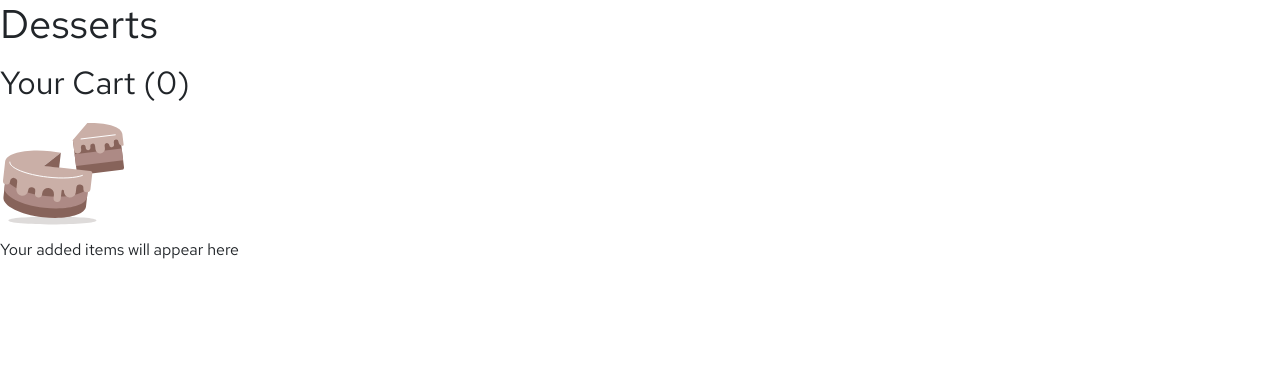
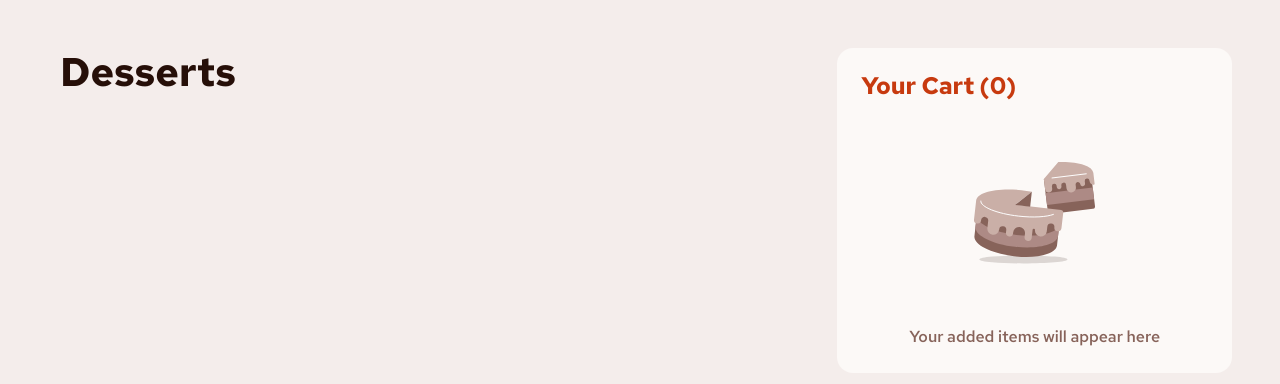
Before and after one commit to Marvin-Figueroa/product-list-with-cart, a website: page index.html in a window 1280 px wide. Drawn offline with nearby package versions, Linux system fonts and the light colour scheme.

Commit message:
Implement basic grid

```diff
--- a/index.html
+++ b/index.html
@@ -12,16 +12,24 @@
     <link rel="stylesheet" href="css/custom.min.css" />
     <title>Frontend Mentor | Product list with cart</title>
   </head>
-  <body>
-    <main>
-      <section>
-        <h1>Desserts</h1>
+  <body class="bg-rose-light-100 p-4 p-md-5">
+    <main class="row p-0 container-xxl mx-auto">
+      <section class="col-12 col-md-8">
+        <h1 class="fw-bold text-rose-light-900 mb-4">Desserts</h1>
         <ul id="product-list"></ul>
       </section>
-      <aside>
-        <h2>Your Cart (<span id="cart-items-count">0</span>)</h2>
-        <img src="assets/images/illustration-empty-cart.svg" alt="" />
-        <p>Your added items will appear here</p>
+      <aside class="col-12 col-md-4 bg-rose-light-50 rounded-4 p-4">
+        <h2 class="fw-bold text-sunset-red fs-4 m-0">
+          Your Cart (<span id="cart-items-count">0</span>)
+        </h2>
+        <img
+          class="d-block mx-auto my-5"
+          src="assets/images/illustration-empty-cart.svg"
+          alt=""
+        />
+        <p class="text-center fw-semibold text-rose-light-500 m-0">
+          Your added items will appear here
+        </p>
       </aside>
     </main>
     <script
```
